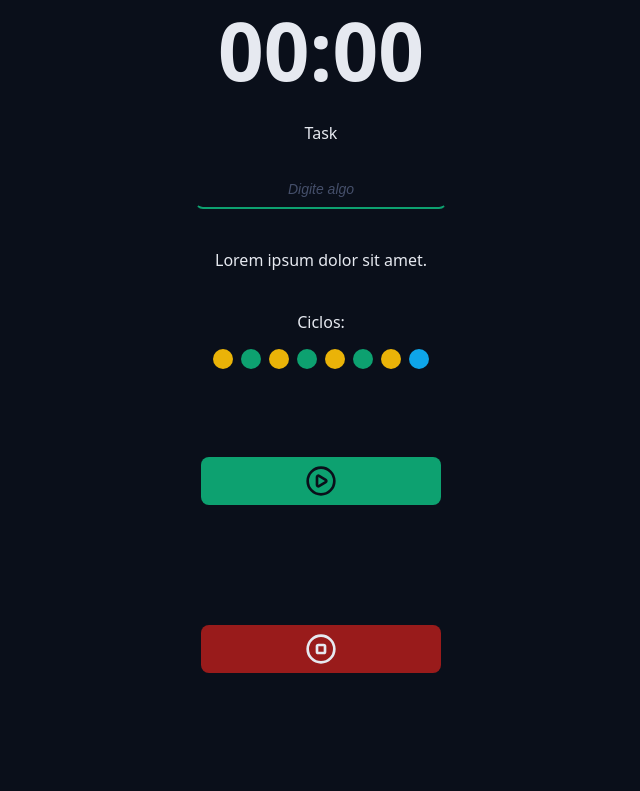
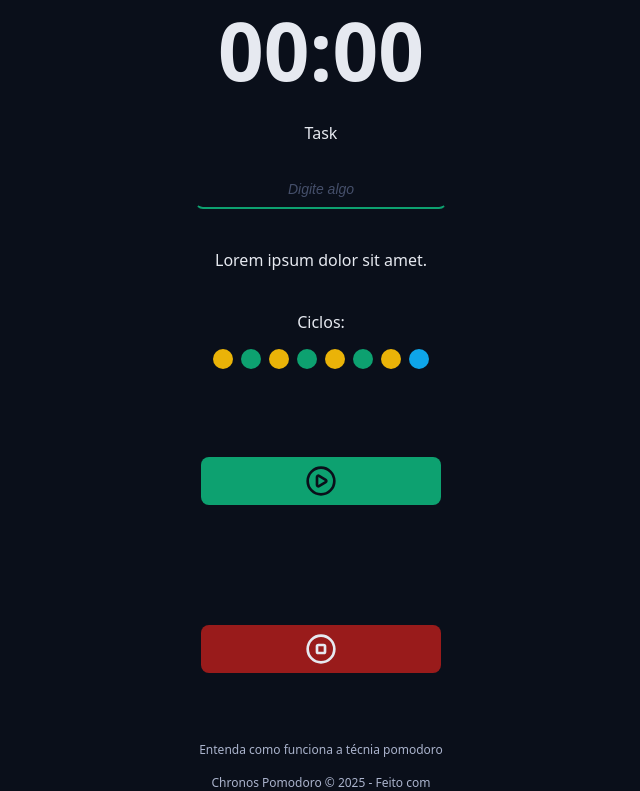
Before and after one commit to Tacianojr07/chronos-pomodoro, a React (Vite) app: page / in a window 1280 px wide. Shown: the part 251-1042 px from the top of the page, without its empty margins (319-959 px from the left). Before the commit the page ends 992 px from the top, so only its background shows below. Built offline with nearby package versions, Linux system fonts and the light colour scheme.

Commit message:
criando component footer e adicionando ao app tsx

```diff
--- a/src/App.tsx
+++ b/src/App.tsx
@@ -5,6 +5,7 @@
 import { DefaultInput } from './components/DefaultInput';
 import { Cycle } from './components/Cycle';
 import { DefaultButton } from './components/DefaultButton';
+import { Footer } from './components/Footer';
 
 import { PlayCircleIcon, StopCircleIcon } from 'lucide-react';
 
@@ -50,6 +51,9 @@
             <DefaultButton icon={<StopCircleIcon />} color='red' />
           </div>
         </form>
+        <Container>
+          <Footer />
+        </Container>
       </Container>
     </>
   );
--- /dev/null
+++ b/src/components/Footer/index.tsx
@@ -0,0 +1,14 @@
+import styles from './styles.module.css';
+
+export function Footer() {
+  return (
+    <>
+      <footer className={styles.footer}>
+        <a href='#'>Entenda como funciona a técnia pomodoro</a>
+        <a href='#'>
+          Chronos Pomodoro &copy; {new Date().getFullYear()} - Feito com{' '}
+        </a>
+      </footer>
+    </>
+  );
+}
--- /dev/null
+++ b/src/components/Footer/styles.module.css
@@ -0,0 +1,18 @@
+.footer {
+  display: flex;
+  flex-direction: column;
+  justify-content: center;
+  align-items: center;
+  font-size: 1.2rem;
+  gap: 1.6rem;
+}
+
+.footer a {
+  color: var(--text-muted);
+  text-decoration: none;
+}
+
+.footer a:hover {
+  color: var(--text-muted);
+  text-decoration: underline;
+}
```
